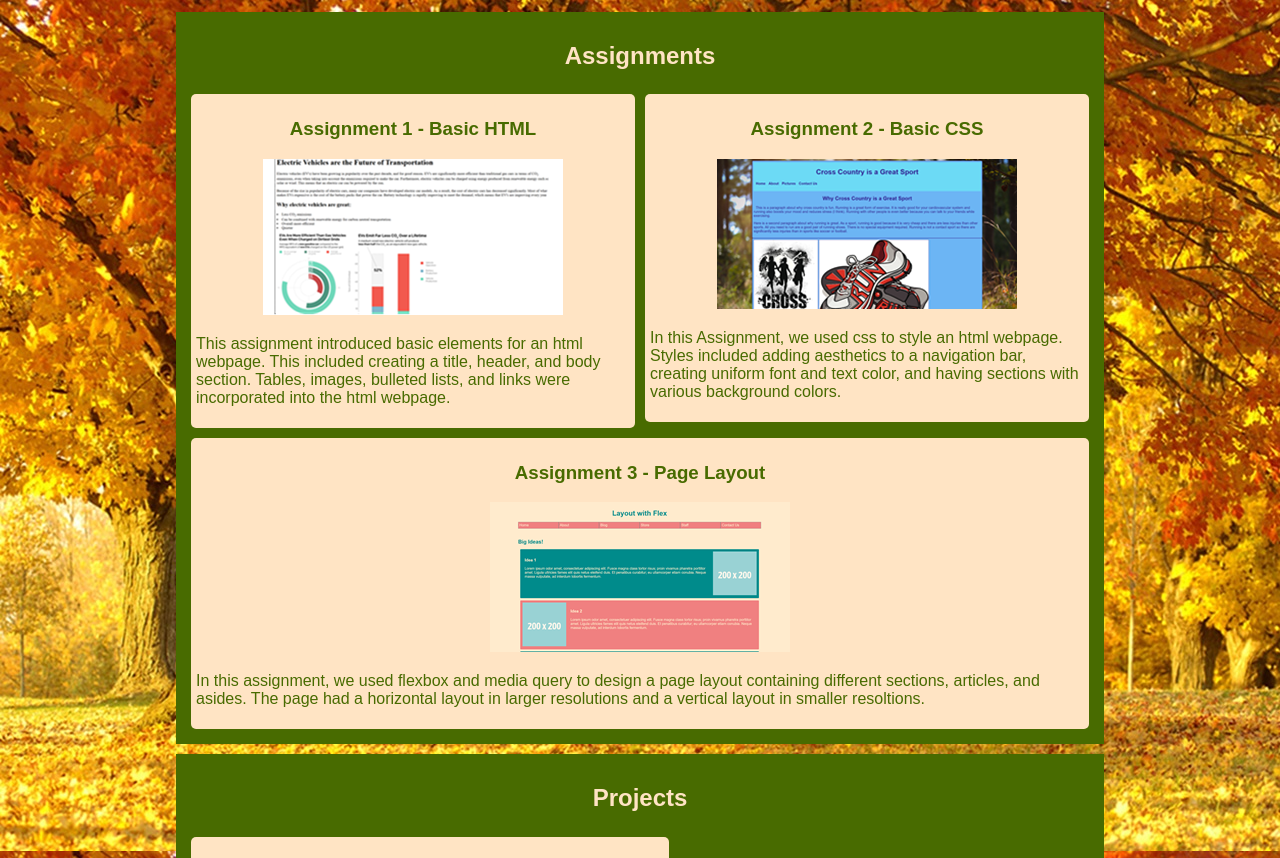
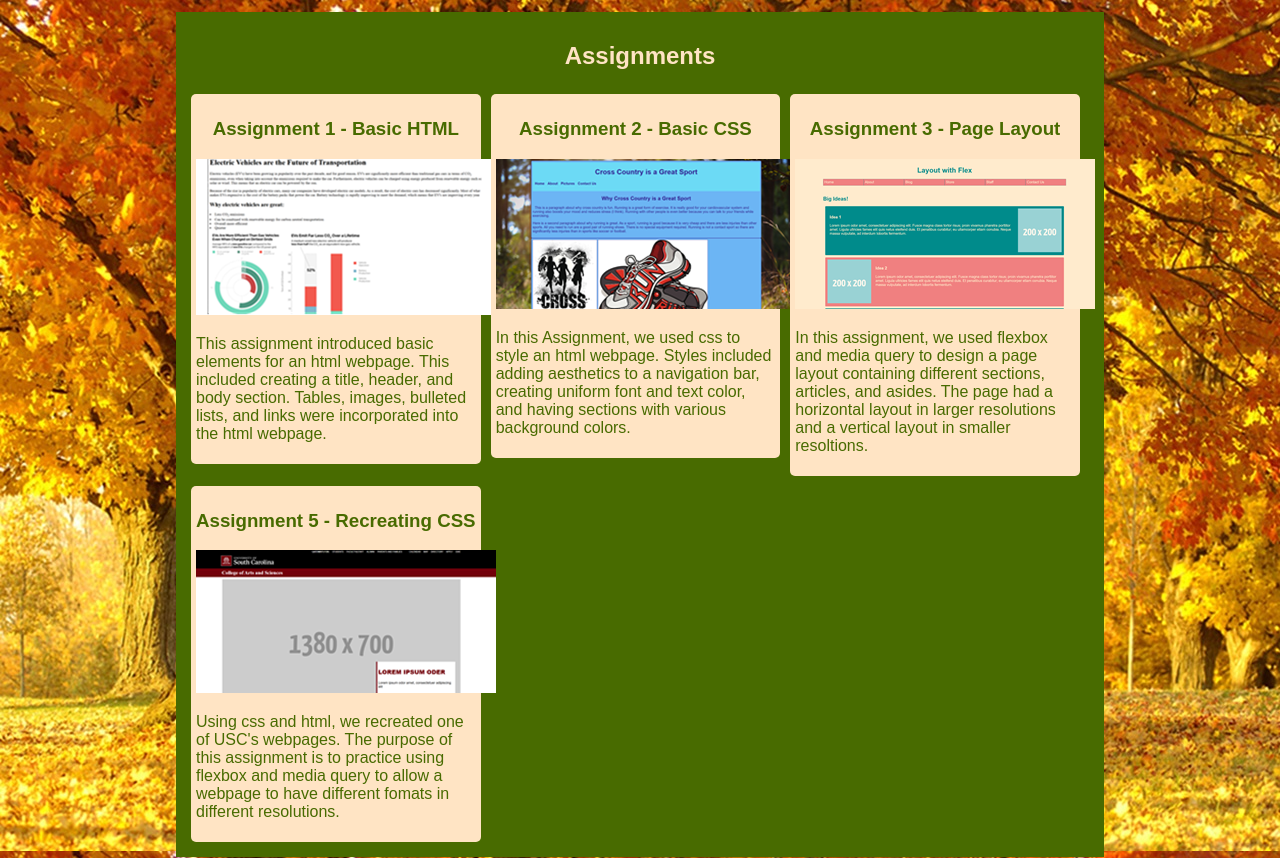
Before and after one commit to VictoriaCL08/VictoriaCL08.github.io, a plain HTML site: page csce242/index.html in a window 1280 px wide. Shown: the part 144-1002 px from the top of the page. Drawn offline with Linux system fonts and the light colour scheme.

Commit message:
assignmetnt 5

```diff
--- a/csce242/index.html
+++ b/csce242/index.html
@@ -17,7 +17,7 @@
             <div class="type">
                 <h2>Assignments</h2>
                 <article class="flex-container">
-                    <section id="nav">
+                    <section class="nav"><!--*********** Assignment 1 **********-->
                         <a href="assignments/assignment01/index.html">
                             <section class="assignments">
                                 <div class="assignment-image">
@@ -34,7 +34,7 @@
                             </section>
                         </a>
                     </section>
-                    <section id="nav">
+                    <section class="nav"><!--********** Assignment 2 ***********-->
                         <a href="assignments/assignment02/index.html">
                             <section class="assignments">
                                 <div class="assignment-image">
@@ -49,7 +49,7 @@
                             </section>
                         </a>
                     </section>
-                    <section id="nav">
+                    <section class="nav"><!--********** Assignment 3 ***********-->
                         <a href="assignments/assignment03/index.html">
                             <section class="assignments">
                                 <div class="assignment-image">
@@ -64,12 +64,28 @@
                             </section>
                         </a>
                     </section>
+                    <section class="nav"><!--********** Assignment 5 ***********-->
+                        <a href="assignments/assignment05/index.html">
+                            <section class="assignments">
+                                <div class="assignment-image">
+                                    <h3>Assignment 5 - Recreating CSS</h3>
+                                    <img src="images/Assignment5.png" alt="Screenshot of assignment 5 page">
+                                </div>
+                                <div>
+                                    <p>Using css and html, we recreated one of USC's webpages. The purpose of this assignment
+                                        is to practice using flexbox and media query to allow a webpage to have different fomats in different
+                                        resolutions.
+                                    </p>
+                                </div>
+                            </section>
+                        </a>
+                    </section>
                 </article>
             </div>
             <div class="type">
                 <h2>Projects</h2>
                 <article class="flex-container">
-                    <section id="nav">
+                    <section class="nav"> <!--********** Project part 1 ***********-->
                         <a href="projects/part1/project-topicselection.pdf">
                             <section class="assignments">
                                 <div class="assignment-image">
--- a/csce242/styles.css
+++ b/csce242/styles.css
@@ -43,6 +43,9 @@
     margin-left:auto;
     margin-right:auto;
 }
+.nav{
+    max-width:33%;
+}
 /* Typography */
 body{
     background: url(images/background-nature.jpg);
@@ -50,7 +53,7 @@ body{
 }
 
 /* Navigation */
-#nav a {
+.nav a {
     text-decoration: none;
 }
 .assignments:hover{
```
Also changed, not shown: csce242/images/Assignment5.png (added).
